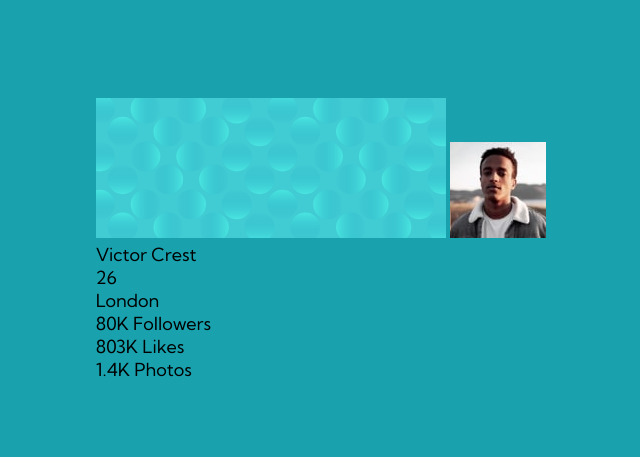
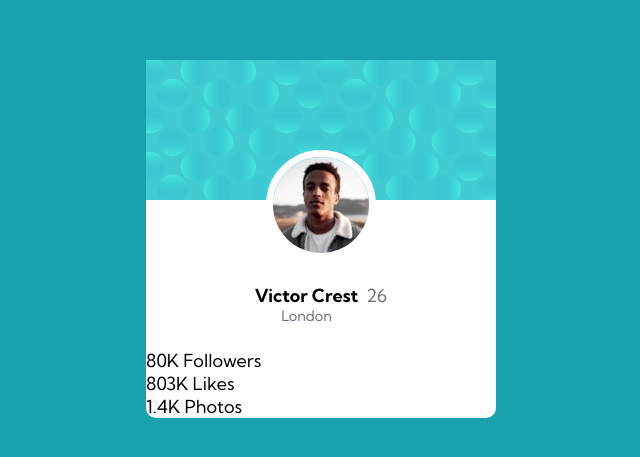
Before and after one commit to programmeur77/frontendmentor-profile-card-component, a website: page index.html in a window 1280 px wide. Shown: the part 161-618 px from the top of the page, without its empty margins (319-959 px from the left). Drawn offline with Linux system fonts and the light colour scheme.

Commit message:
Updated stylesheet with profile info styled

```diff
--- a/style/style.css
+++ b/style/style.css
@@ -15,4 +15,47 @@ body {
   background-color: hsl(185, 75%, 39%);
 }
 
+.profile-card-container .profile-card {
+  height: fit-content;
+  background-color: #fff;
+  border-radius: 10px;
+  display: grid;
+  grid-template-columns: 1fr;
+  gap: 1.5rem;
+}
+.profile-card-container .profile-card__header-img {
+  width: 100%;
+  grid-column: 1/2;
+  grid-row: 1/2;
+}
+.profile-card-container .profile-card__avatar {
+  grid-column: 1/-1;
+  grid-row: 1/2;
+  justify-self: center;
+  border-radius: 50%;
+  margin-top: 90px;
+  border: 7px solid #fff;
+}
+.profile-card-container .profile-card .user-info {
+  place-self: center;
+  display: grid;
+  grid-template-columns: 1fr;
+  column-gap: 0.5rem;
+}
+.profile-card-container .profile-card .user-info__name {
+  grid-column: 1;
+  grid-row: 1/3;
+  font-weight: 700;
+}
+.profile-card-container .profile-card .user-info__age {
+  grid-column: 2;
+  grid-row: 1/3;
+  color: hsl(227, 10%, 46%);
+}
+.profile-card-container .profile-card .user-info__city {
+  text-align: center;
+  font-size: 0.9rem;
+  color: hsl(227, 10%, 46%);
+}
+
 /*# sourceMappingURL=style.css.map */
```
